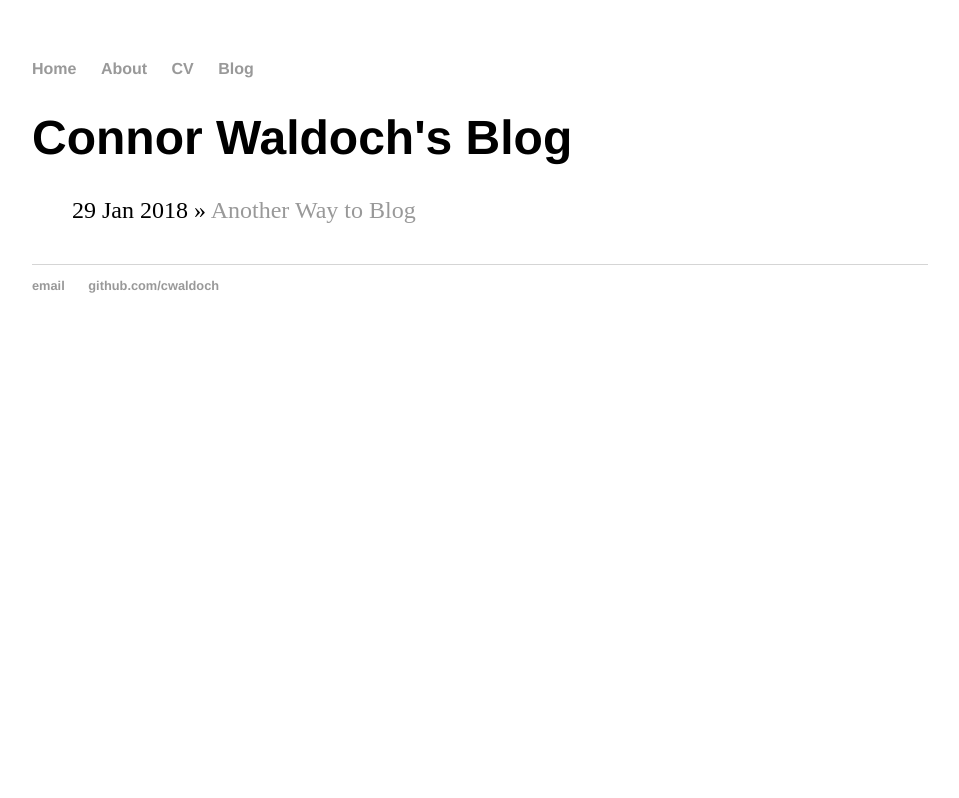
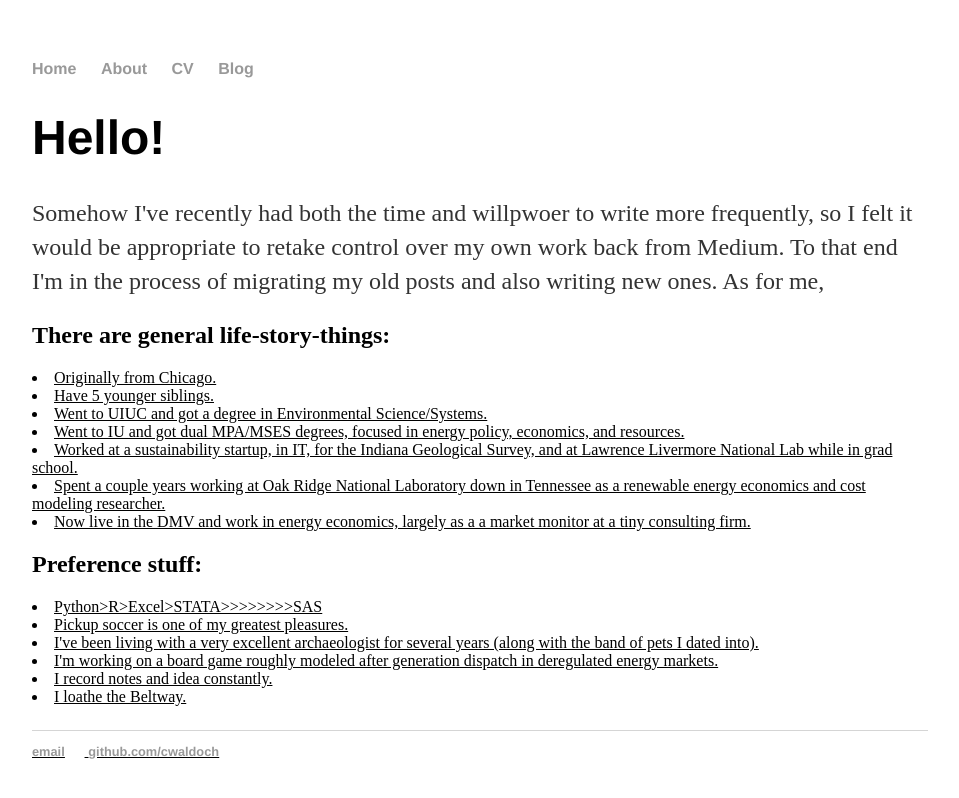
Before and after one commit to cwaldoch/cwaldoch.github.io, a Jekyll site: the page built from about/index.html, in a window 1280 px wide. Shown: the top 798 px of the page, without its empty margins (160-1119 px from the left). Built offline with Jekyll 4.4.1, drawn with Linux system fonts in a browser that asks for light colours.

Commit message:
Update index.html

```diff
--- a/about/index.html
+++ b/about/index.html
@@ -1,11 +1,35 @@
 ---
 layout: default
-title: Connor Waldoch's Blog
+title: Connor Waldoch, Itinerant Blogger
 ---
-	<h1>{{ page.title }}</h1>
-	<ul class="posts">
+<div class="blurb">
+	<h1>Hello!</h1>
+	<p>Somehow I've recently had both the time and willpwoer to write more frequently, so I felt it would be appropriate to
+	retake control over my own work back from Medium. To that end I'm in the process of migrating my old posts and also writing
+	new ones. As for me,
+	<h2> There are general life-story-things:</h2>
+	<u>
+		<li> Originally from Chicago.</li>
+		<li> Have 5 younger siblings.</li>
+		<li> Went to UIUC and got a degree in Environmental Science/Systems.</li>
+		<li> Went to IU and got dual MPA/MSES degrees, focused in energy policy, economics, and resources.</li>
+		<li> Worked at a sustainability startup, in IT, for the Indiana Geological Survey, and at Lawrence Livermore National Lab while in grad school.</li>
+		<li> Spent a couple years working at Oak Ridge National Laboratory down in Tennessee as a renewable energy economics and cost modeling researcher.</li>
+		<li> Now live in the DMV and work in energy economics, largely as a a market monitor at a tiny consulting firm.</li>
+	</u>
+	<h2> Preference stuff:</h2>
+	<u>
+		<li>Python>R>Excel>STATA>>>>>>>>SAS</li>
+		<li>Pickup soccer is one of my greatest pleasures.</li>
+		<li>I've been living with a very excellent archaeologist for several years (along with the band of pets I dated into).</li>
+		<li>I'm working on a board game roughly modeled after generation dispatch in deregulated energy markets.</li>
+		<li>I record notes and idea constantly.</li>
+		<li>I loathe the Beltway.</li>
+	<u>
 
-	  {% for post in site.posts %}
-	    <li><span>{{ post.date | date_to_string }}</span> » <a href="{{ post.url }}" title="{{ post.title }}">{{ post.title }}</a></li>
-	  {% endfor %}
-	</ul>
+
+
+
+
+		</p>
+</div><!-- /.blurb -->
```
